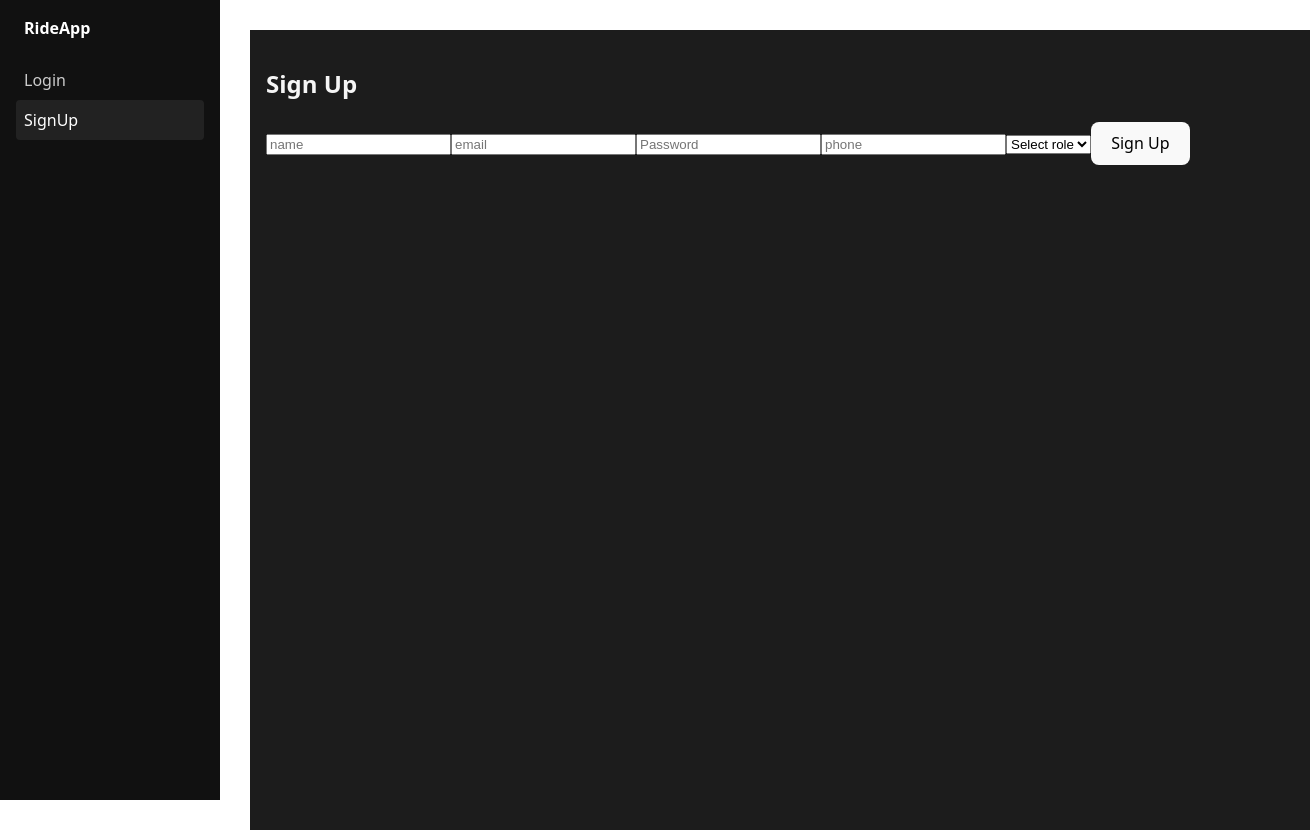
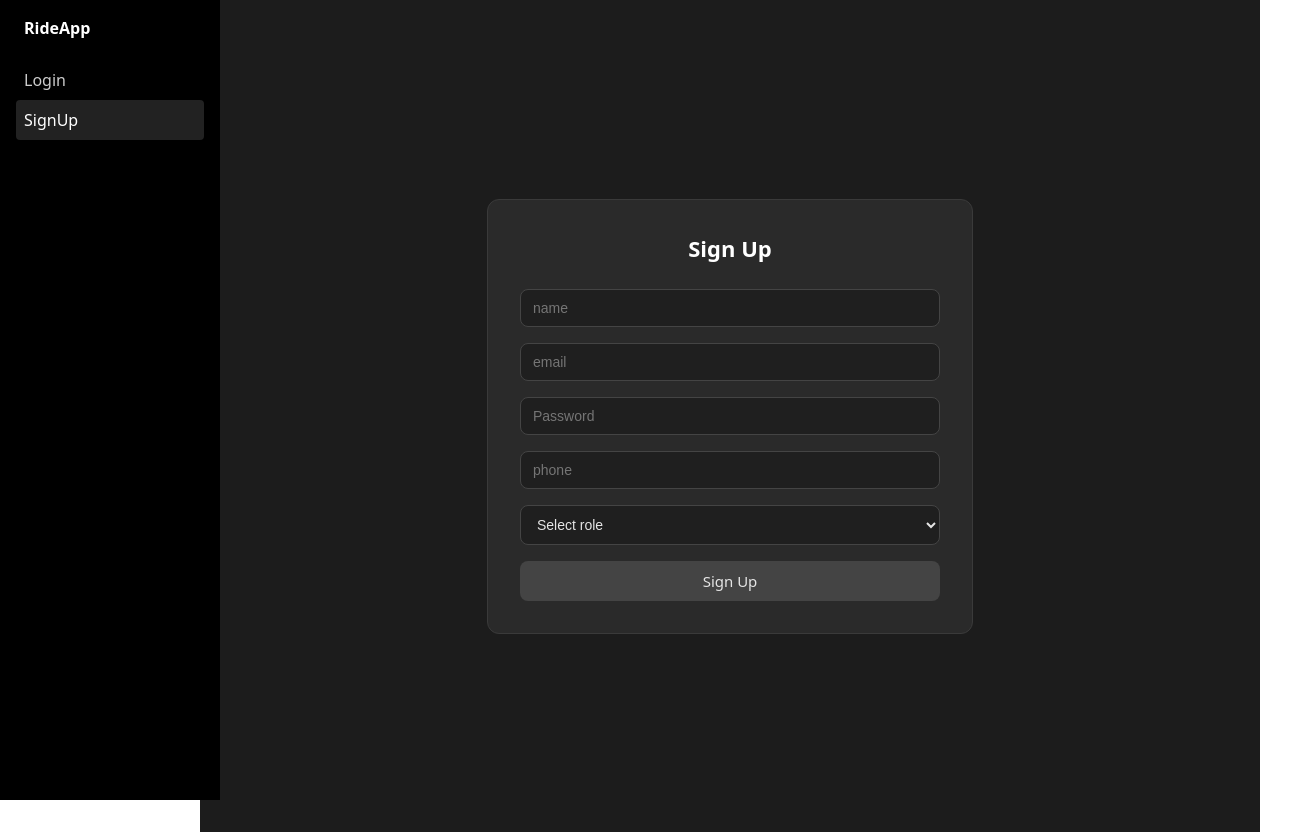
Before and after one commit to BayanMukhaimer/SwiftRide-front-end, a React (Vite) app: page /signup in a window 1280 px wide. Shown: the whole page, 1310 px wide, since content can reach past the window. Built offline with nearby package versions, Linux system fonts and the light colour scheme; no server answers.

Commit message:
adding colors to the ride status

```diff
--- a/src/components/DriverDashboard/DriverDashboard.jsx
+++ b/src/components/DriverDashboard/DriverDashboard.jsx
@@ -9,6 +9,13 @@ import "./DriverDashboard.css";
 const baseUrl = import.meta.env.VITE_BACKEND_URL;
 const SOCKET_URL = "http://localhost:3000";
 
+const statusColors = {
+  requested: "dodgerblue",
+  accepted: "mediumseagreen",
+  "in-progress": "orange",
+  completed: "gray",
+  cancelled: "crimson",
+};
 const DriverDashboard = () => {
   const socketRef = useRef(null);
   const [rides, setRides] = useState([]);
@@ -148,7 +155,9 @@ const DriverDashboard = () => {
               <div className="ride-info">
                 <p>
                   <b>Ride state: </b>
-                  {ride.status}
+                  <span style={{ color: statusColors[ride.status] }}>
+                    {ride.status}
+                  </span>
                 </p>
                 <p>
                   <b>Pickup:</b> {ride.pickup.address}
--- a/src/components/Homepage/Homepage.css
+++ b/src/components/Homepage/Homepage.css
@@ -8,8 +8,8 @@ html, body, #root {
 
 .homepage {
   height: 100vh;
-  width: 100vw;
-  background: url("../../assets/background.png")
+  width: 100%;
+  background: url("../../assets/22.png")
     no-repeat center center/cover;
   display: flex;
   justify-content: center;
@@ -26,6 +26,8 @@ html, body, #root {
   flex-direction: column;
   justify-content: center;
   align-items: center;
+  padding: 0;
+  margin: 0;
 }
 
 .homepage-title {
@@ -33,19 +35,21 @@ html, body, #root {
   font-size: 3.5rem;
   margin-bottom: 20px;
   text-align: center;
+  margin: 0;
+  margin-bottom: 20px;
 }
 
 .homepage-btn {
-  background-color: #ff9800;
+  background-color: #837f7777;
   color: white;
+  border: white;
   font-size: 1.4rem;
   padding: 14px 28px;
-  border: none;
   border-radius: 10px;
   cursor: pointer;
   transition: background 0.3s ease;
 }
 
 .homepage-btn:hover {
-  background-color: #e68900;
+  background-color: #5a564f;
 }
--- a/src/components/NavBar/NavBar.css
+++ b/src/components/NavBar/NavBar.css
@@ -3,7 +3,7 @@ position: fixed;
   top: 0; left: 0;
   height: 100vh;
   width: 220px;
-  background: #111;
+  background: #000000;
   color: #f5f5f5;
   padding: 16px;
   padding-bottom: calc(16px + env(safe-area-inset-bottom));
@@ -17,13 +17,15 @@ position: fixed;
 }
 
 .main {
-  margin-left: 250px;
-  margin-top: 30px;
+  margin-left: 200px;
   padding: 16px;
   color: #f5f5f5;
   min-height: 100vh;
 }
 
+.homepage {
+  margin-top: -24px;   /* cancels the .main padding */
+}
 
 .sidebar__brand {
   display: flex;
--- /dev/null
+++ b/src/components/RegisterForm/RegisterForm.css
@@ -0,0 +1,65 @@
+/* SignUp.css */
+
+.auth-page {
+  display: flex;
+  justify-content: center;
+  align-items: center;
+  min-height: 100vh;
+
+  background: #1c1c1c;   /* dark background */
+  color: #e5e5e5;
+}
+
+.auth-form {
+  background: #2a2a2a;
+  border: 1px solid #3a3a3a;
+  border-radius: 12px;
+  padding: 32px;
+  width: 100%;
+  max-width: 420px;
+
+  display: flex;
+  flex-direction: column;
+  gap: 16px;
+}
+
+.auth-form h2 {
+  margin: 0 0 8px;
+  font-size: 22px;
+  font-weight: 600;
+  color: #fff;
+  text-align: center;
+}
+
+.auth-form input,
+.auth-form select {
+  padding: 10px 12px;
+  border-radius: 8px;
+  border: 1px solid #444;
+  background: #1f1f1f;
+  color: #e5e5e5;
+  font-size: 14px;
+}
+
+.auth-form input:focus,
+.auth-form select:focus {
+  outline: none;
+  border-color: #666;
+  background: #252525;
+}
+
+.auth-form button {
+  padding: 10px 14px;
+  border: none;
+  border-radius: 8px;
+  background: #444;
+  color: #e5e5e5;
+  font-size: 15px;
+  font-weight: 500;
+  cursor: pointer;
+  transition: background 0.2s;
+}
+
+.auth-form button:hover {
+  background: #666;
+}
--- a/src/components/RegisterForm/RegisterForm.jsx
+++ b/src/components/RegisterForm/RegisterForm.jsx
@@ -1,6 +1,7 @@
 import { useState } from "react";
 import { useNavigate } from "react-router";
 import axios from "axios";
+import "./RegisterForm.css"
 
 function SignUp() {
   const [name, setName] = useState("");
--- a/src/components/RideDetails/RideDetails.jsx
+++ b/src/components/RideDetails/RideDetails.jsx
@@ -123,19 +123,13 @@ console.log("drvPath points:", drvPath?.length, drvPath?.[0]);
             <Popup>Pickup</Popup>
           </Marker>
         )}
-        {ride.dropoff && (
-          <Marker position={[Number(ride.dropoff.lat), Number(ride.dropoff.lng)]}>
-            <Popup>Dropoff</Popup>
-          </Marker>
-        )}
-
-
-        {custPath && <Polyline positions={custPath} />}
 
 
         {showCar && drvPath?.length > 1 && (
           <CarMarker path={drvPath} playing={playing} />
         )}
+
+        {drvPath && <Polyline positions={drvPath} />}
       </MapContainer>
     </div>
   );
--- a/src/components/RideForm/RideForm.jsx
+++ b/src/components/RideForm/RideForm.jsx
@@ -15,43 +15,64 @@ import CarMarker from "../DriverDashboard/CarMarker";
 import { createRide } from "../../../lib/api";
 const DRIVER_POINTS = [
   {
-    id: "d1", // Manama -> Zallaq
+    id: "d1",
     path: [
-       [26.2038, 50.4620],
-  [26.1989, 50.4690],
-  [26.1935, 50.4760],
-  [26.1880, 50.4825],
-  [26.1825, 50.4890],
-  [26.1770, 50.4955],
-  [26.1715, 50.5020],
-  [26.1660, 50.5080],
-  [26.1605, 50.5140],
-  [26.1550, 50.5200],
-  [26.1500, 50.5270],
-  [26.1450, 50.5340],
-  [26.1410, 50.5400],
-  [26.1375, 50.5455],
-  [26.1340, 50.5500],
-  [26.1315, 50.5530],
-  [26.1291, 50.5550],
+      [26.2038, 50.462],
+      [26.1989, 50.469],
+      [26.1935, 50.476],
+      [26.188, 50.4825],
+      [26.1825, 50.489],
+      [26.177, 50.4955],
+      [26.1715, 50.502],
+      [26.166, 50.508],
+      [26.1605, 50.514],
+      [26.155, 50.52],
+      [26.15, 50.527],
+      [26.145, 50.534],
+      [26.141, 50.54],
+      [26.1375, 50.5455],
+      [26.134, 50.55],
+      [26.1315, 50.553],
+      [26.1291, 50.555],
     ],
   },
   {
-    id: "d2" , // Riffa -> Hidd
+    id: "d2",
     path: [
-      [26.1550, 50.5280], [26.1610, 50.5330], [26.1665, 50.5375], [26.1720, 50.5420], [26.1780, 50.5470], [26.1835, 50.5510], [26.1890, 50.5550], [26.1945, 50.5590], [26.2000, 50.5630], [26.2055, 50.5670], [26.2110, 50.5710], [26.2165, 50.5750], [26.2220, 50.5790], [26.2275, 50.5830], [26.2330, 50.5870], [26.2385, 50.5910]
+      [26.155, 50.528],
+      [26.161, 50.533],
+      [26.1665, 50.5375],
+      [26.172, 50.542],
+      [26.178, 50.547],
+      [26.1835, 50.551],
+      [26.189, 50.555],
+      [26.1945, 50.559],
+      [26.2, 50.563],
+      [26.2055, 50.567],
+      [26.211, 50.571],
+      [26.2165, 50.575],
+      [26.222, 50.579],
+      [26.2275, 50.583],
+      [26.233, 50.587],
+      [26.2385, 50.591],
     ],
-
   },
   {
-    id: "d3", // Muharraq -> Isa Town
+    id: "d3",
     path: [
-      [26.2573, 50.6118], [26.2535, 50.6071], [26.2490, 50.6021], [26.2444, 50.5976],
-      [26.2396, 50.5936], [26.2343, 50.5901], [26.2289, 50.5871], [26.2232, 50.5842],
-      [26.2176, 50.5815], [26.2115, 50.5787], [26.2051, 50.5754], [26.1983, 50.5717],
-      [26.1918, 50.5679], [26.1852, 50.5639], [26.1791, 50.5599], [26.1741, 50.5550],
-      [26.1710, 50.5513], [26.1700, 50.5494], [26.1720, 50.5485], [26.1730, 50.5482],
-      [26.1736, 50.5477], // Isa Town-ish
+  [26.2573, 50.6118],
+  [26.2485, 50.6080],
+  [26.2420, 50.6020],
+  [26.2370, 50.5960],
+  [26.2300, 50.5850],
+  [26.2230, 50.5770],
+  [26.2180, 50.5700],
+  [26.2100, 50.5650],
+  [26.2020, 50.5600],
+  [26.1920, 50.5550],
+  [26.1830, 50.5520],
+  [26.1760, 50.5490],
+  [26.1736, 50.5477],
     ],
   },
 ];
@@ -96,9 +117,17 @@ const RideForm = ({ setFormIsShown }) => {
         const { lat, lng } = e.latlng;
         const results = await provider.search({ query: `${lat},${lng}` });
         if (!pickup.lat && !pickup.lng) {
-          setPickup({ address: results[0]?.label || `${lat},${lng}`, lat, lng });
+          setPickup({
+            address: results[0]?.label || `${lat},${lng}`,
+            lat,
+            lng,
+          });
         } else if (!dropoff.lat && !dropoff.lng) {
-          setDropoff({ address: results[0]?.label || `${lat},${lng}`, lat, lng });
+          setDropoff({
+            address: results[0]?.label || `${lat},${lng}`,
+            lat,
+            lng,
+          });
           fetchRoute([pickup.lng, pickup.lat], [lng, lat]);
         }
       },
@@ -119,7 +148,10 @@ const RideForm = ({ setFormIsShown }) => {
       const res = await fetch(url);
       const data = await res.json();
       if (data.routes && data.routes.length > 0) {
-        const routeCoords = data.routes[0].geometry.coordinates.map((c) => [c[1], c[0]]);
+        const routeCoords = data.routes[0].geometry.coordinates.map((c) => [
+          c[1],
+          c[0],
+        ]);
         setRoute(routeCoords);
         const distanceKm = (data.routes[0].distance / 1000).toFixed(2);
         const durationMin = Math.round(data.routes[0].duration / 60);
@@ -145,8 +177,16 @@ const RideForm = ({ setFormIsShown }) => {
     }
     setIsSubmitting(true);
     const submitData = {
-      pickup: { address: pickup.address, lat: Number(pickup.lat), lng: Number(pickup.lng) },
-      dropoff: { address: dropoff.address, lat: Number(dropoff.lat), lng: Number(dropoff.lng) },
+      pickup: {
+        address: pickup.address,
+        lat: Number(pickup.lat),
+        lng: Number(pickup.lng),
+      },
+      dropoff: {
+        address: dropoff.address,
+        lat: Number(dropoff.lat),
+        lng: Number(dropoff.lng),
+      },
       distanceKm: travelInfo?.distanceKm,
       durationMin: travelInfo?.durationMin,
       fare: travelInfo?.fares[carType],
@@ -175,18 +215,26 @@ const RideForm = ({ setFormIsShown }) => {
           <input
             placeholder="Pickup address"
             value={pickup.address}
-            onChange={(e) => setPickup((prev) => ({ ...prev, address: e.target.value }))}
+            onChange={(e) =>
+              setPickup((prev) => ({ ...prev, address: e.target.value }))
+            }
             required
           />
           <label>Dropoff</label>
           <input
             placeholder="Dropoff address"
             value={dropoff.address}
-            onChange={(e) => setDropoff((prev) => ({ ...prev, address: e.target.value }))}
+            onChange={(e) =>
+              setDropoff((prev) => ({ ...prev, address: e.target.value }))
+            }
             required
           />
           <label>Choose Car Type</label>
-          <select value={carType} onChange={(e) => setCarType(e.target.value)} required>
+          <select
+            value={carType}
+            onChange={(e) => setCarType(e.target.value)}
+            required
+          >
             <option value="">-- Select Vehicle --</option>
             <option value="4-seater">4 Seater</option>
             <option value="6-seater">6 Seater</option>
@@ -200,7 +248,8 @@ const RideForm = ({ setFormIsShown }) => {
         </form>
         {travelInfo && (
           <p>
-            :car: Distance: {travelInfo.distanceKm} km | :stopwatch: Time: {travelInfo.durationMin} mins <br />
+            :car: Distance: {travelInfo.distanceKm} km | :stopwatch: Time:{" "}
+            {travelInfo.durationMin} mins <br />
             :moneybag: 4-Seater: {travelInfo.fares["4-seater"].toFixed(2)} BHD |
             :moneybag: 6-Seater: {travelInfo.fares["6-seater"].toFixed(2)} BHD
           </p>
@@ -208,11 +257,23 @@ const RideForm = ({ setFormIsShown }) => {
       </div>
       {/* Right Map */}
       <div className="ride-form-right">
-        <MapContainer center={[26.0667, 50.5577]} zoom={12} style={{ height: "100%", width: "100%" }}>
+        <MapContainer
+          center={[26.0667, 50.5577]}
+          zoom={12}
+          style={{ height: "100%", width: "100%" }}
+        >
           <TileLayer url="https://{s}.tile.openstreetmap.org/{z}/{x}/{y}.png" />
           <LocationSelector />
-          {pickup.lat && pickup.lng && <Marker position={[pickup.lat, pickup.lng]}><Popup>Pickup</Popup></Marker>}
-          {dropoff.lat && dropoff.lng && <Marker position={[dropoff.lat, dropoff.lng]}><Popup>Dropoff</Popup></Marker>}
+          {pickup.lat && pickup.lng && (
+            <Marker position={[pickup.lat, pickup.lng]}>
+              <Popup>Pickup</Popup>
+            </Marker>
+          )}
+          {dropoff.lat && dropoff.lng && (
+            <Marker position={[dropoff.lat, dropoff.lng]}>
+              <Popup>Dropoff</Popup>
+            </Marker>
+          )}
           {route && <Polyline positions={route} color="blue" />}
           {DRIVER_POINTS.map((d) => (
             <CarMarker key={d.id} path={d.path} playing={true} />
```
Also changed, not shown: src/assets/22.png (added).
